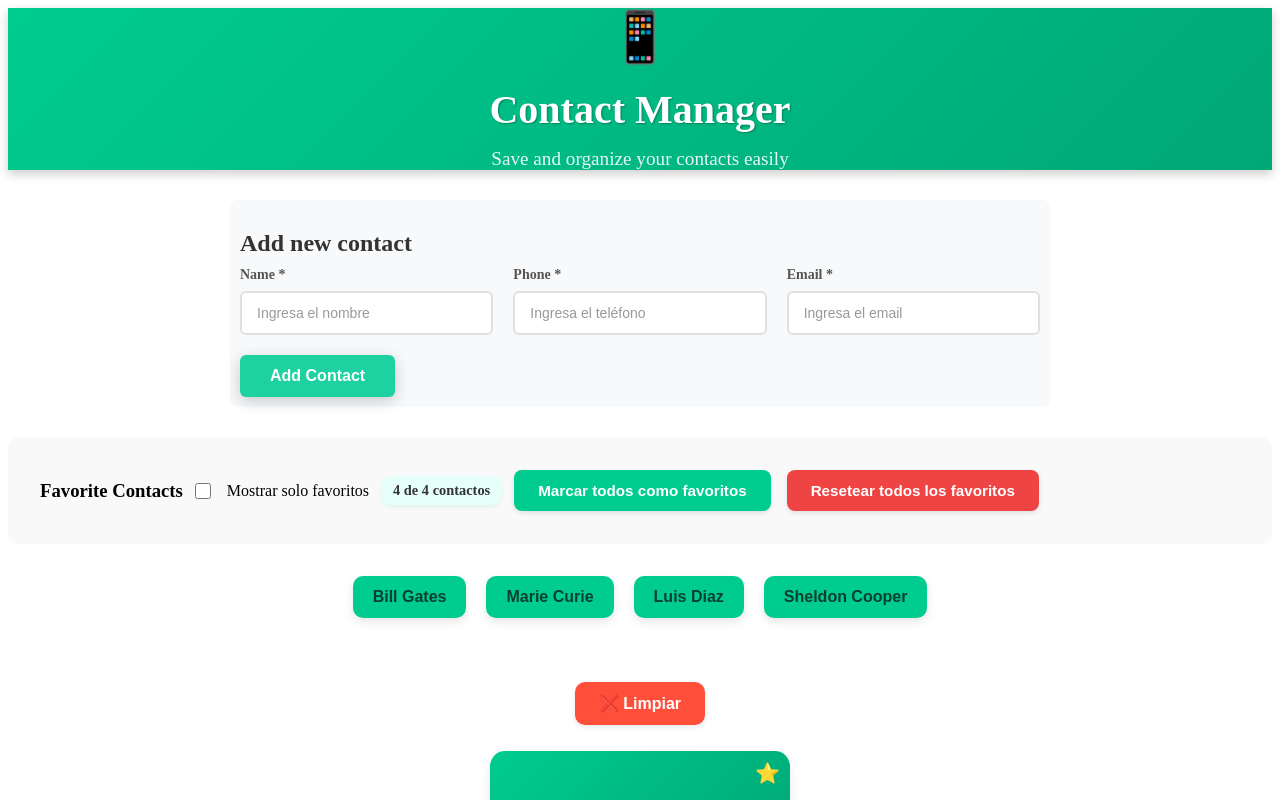
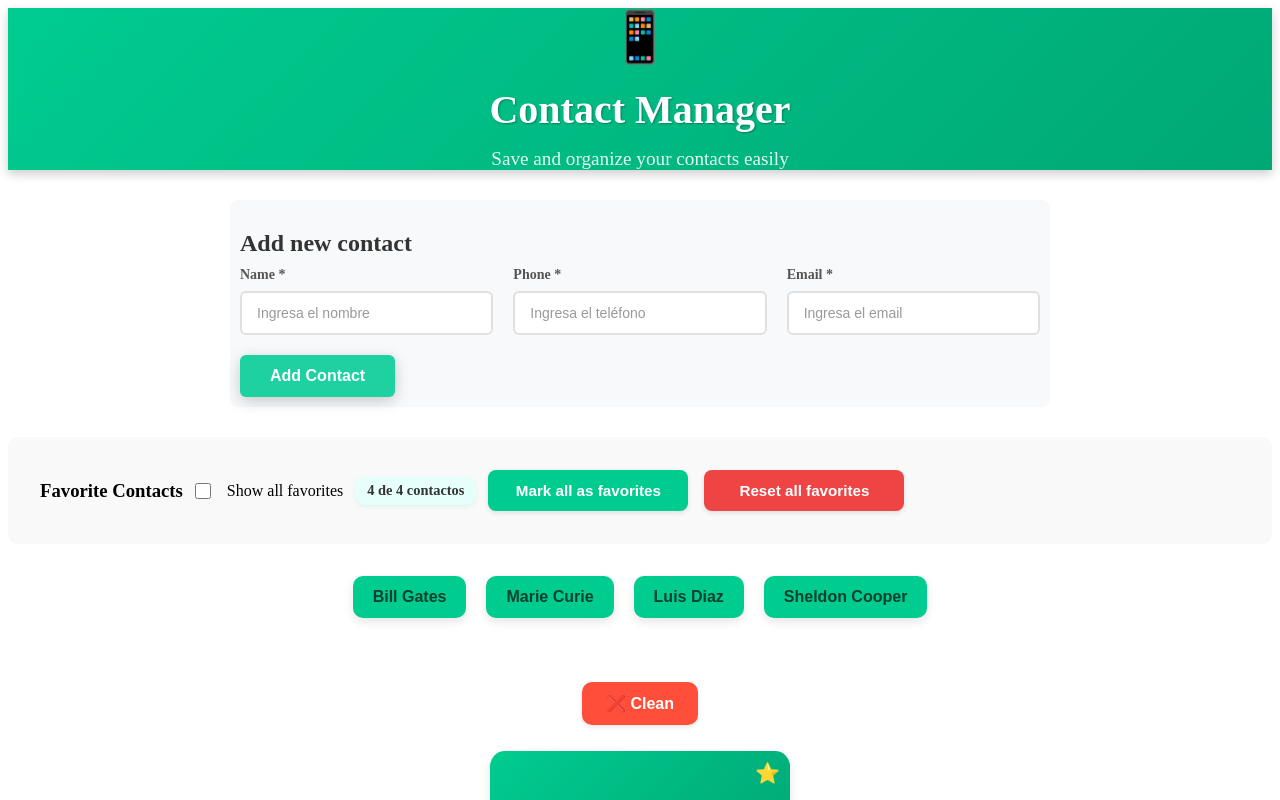
Before and after one commit to romanocode/contact-manager, a React (Vite) app: page / in a window 1280 px wide. Both pictures are taken after a click on the element "Bill Gates". Shown: the top 800 px of the page. Built offline with nearby package versions, Linux system fonts and the light colour scheme.

Commit message:
update text

```diff
--- a/src/App.jsx
+++ b/src/App.jsx
@@ -168,7 +168,7 @@ const handleDeleteWithConfirmation = (contactId, contactName) => {
               checked={showOnlyFavorites}
               onChange={handleChangeFavorite}
             />
-            Mostrar solo favoritos
+            Show all favorites
           </label>
 
           <span className="contact-count">
@@ -177,11 +177,11 @@ const handleDeleteWithConfirmation = (contactId, contactName) => {
 
           <div className="button-group">
             <button className="btn-fav-all" onClick={markAllAsFavorites}>
-              Marcar todos como favoritos
+              Mark all as favorites
             </button>
 
             <button className="btn-reset-all" onClick={resetAllFavorites}>
-              Resetear todos los favoritos
+              Reset all favorites
             </button>
           </div>
         </section>
@@ -207,7 +207,7 @@ const handleDeleteWithConfirmation = (contactId, contactName) => {
               className="back-button"
               onClick={() => setSelectedContact(null)}
             >
-             ❌ Limpiar
+             ❌ Clean
             </button>
             <ContactCard
               contact={selectedContact}
--- a/src/components/ContactCard.jsx
+++ b/src/components/ContactCard.jsx
@@ -56,7 +56,7 @@ export default function ContactCard({contact, toggleFavorite, handleNextContact,
 
         {handleNextContact && (
           <button className="next-button" onClick={() => handleNextContact(contact)}>
-            Siguiente
+            Next
           </button>
         )}
       </div>
```
